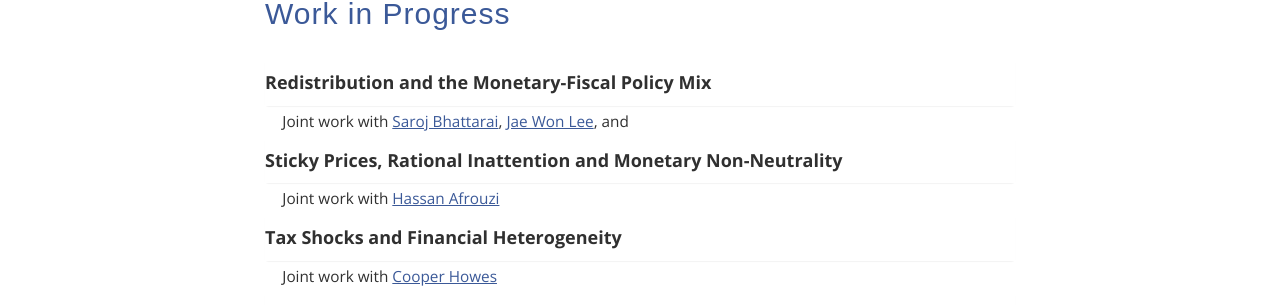
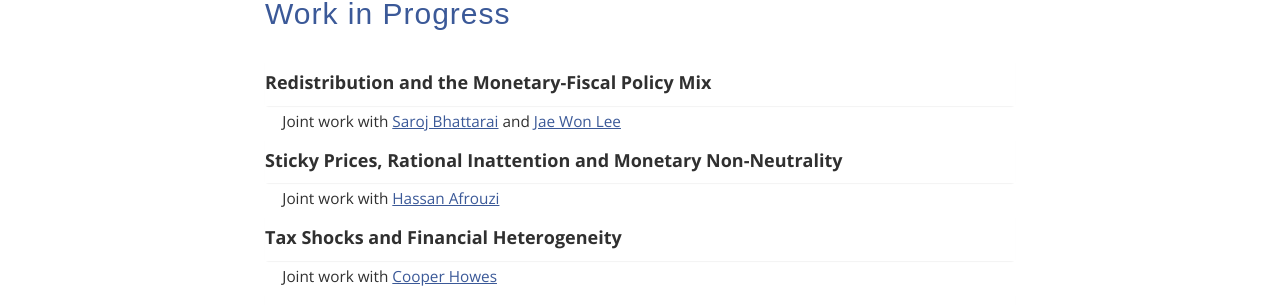
Before and after one commit to choongryulyang/choongryulyang.github.io, a Jekyll site: the page built from index.html, in a window 1280 px wide and 900 px high, scrolled down 1582 px. Shown: the part 276-581 px from the top of the window. Built offline with Jekyll 4.4.1, drawn with Linux system fonts in a browser that asks for light colours.

Commit message:
Add files via upload

```diff
--- a/index.html
+++ b/index.html
@@ -385,8 +385,8 @@ title: Choongryul Yang
 				<div class="panel-collapse collapse in" role="tabpanel" >
 					<div class="panel-body">
 						<div style="font-size: 11.5pt; text-align: left; color: #303030; margin-left: 0.8em"> Joint work with
-						<a class="author" href="https://sites.google.com/site/bhattaraisaroj/" target="_blank">Saroj Bhattarai</a>,
-						<a class="author" href="https://sites.google.com/site/jwlee7/" target="_blank">Jae Won Lee</a>, and
+						<a class="author" href="https://sites.google.com/site/bhattaraisaroj/" target="_blank">Saroj Bhattarai</a> and
+						<a class="author" href="https://sites.google.com/site/jwlee7/" target="_blank">Jae Won Lee</a>
 						</div>
 					</div>
 				</div>
```
